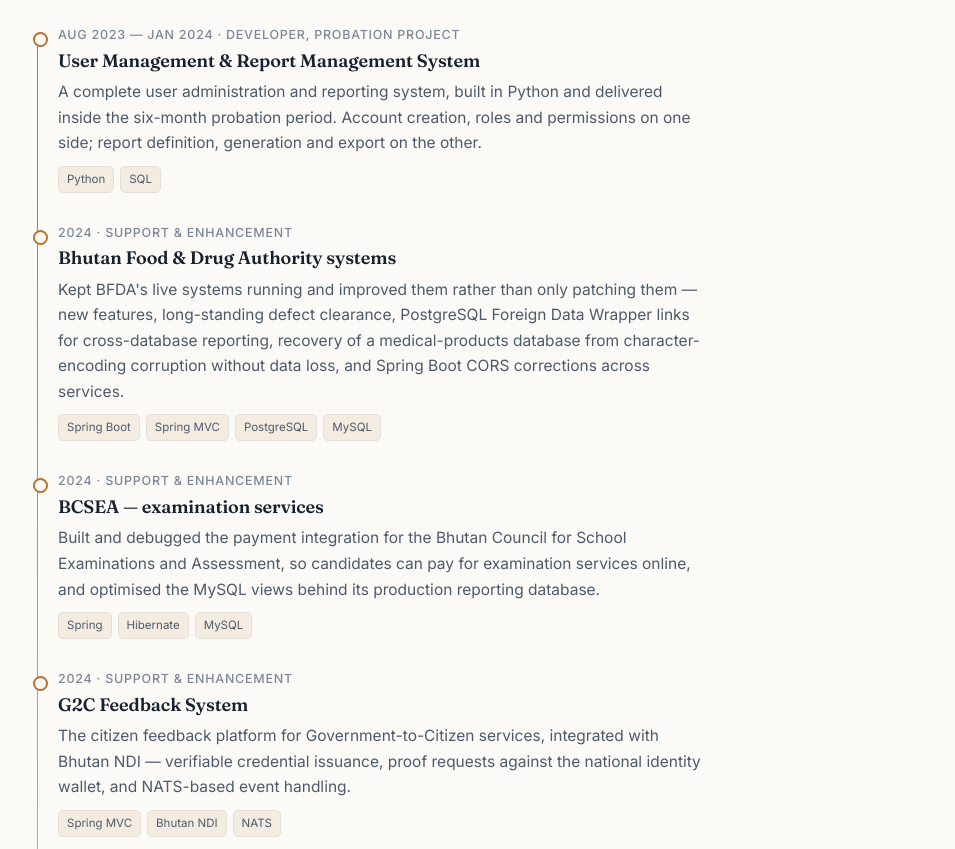
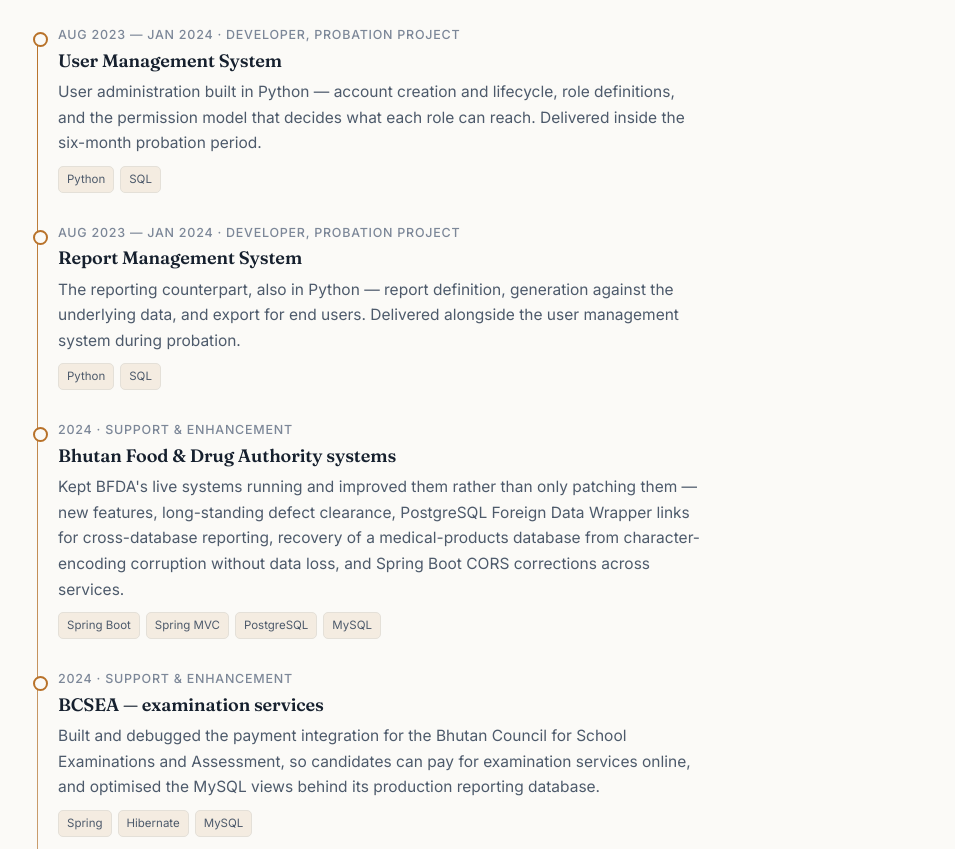
Before and after one commit to GaneshChhetri/GaneshChhetri.github.io, a plain HTML site: page index.html in a window 1280 px wide. Shown: the part 1079-1928 px from the top of the page, without its empty margins (162-1117 px from the left). Drawn offline with Linux system fonts and the light colour scheme.

Commit message:
split user management and report management into separate projects

```diff
--- a/index.html
+++ b/index.html
@@ -239,8 +239,15 @@
 
       <div class="tl-item">
         <div class="tl-when">Aug 2023 — Jan 2024 · Developer, probation project</div>
-        <h3 class="tl-what">User Management &amp; Report Management System</h3>
-        <p>A complete user administration and reporting system, built in Python and delivered inside the six-month probation period. Account creation, roles and permissions on one side; report definition, generation and export on the other.</p>
+        <h3 class="tl-what">User Management System</h3>
+        <p>User administration built in Python — account creation and lifecycle, role definitions, and the permission model that decides what each role can reach. Delivered inside the six-month probation period.</p>
+        <div class="tags"><span class="tag">Python</span><span class="tag">SQL</span></div>
+      </div>
+
+      <div class="tl-item">
+        <div class="tl-when">Aug 2023 — Jan 2024 · Developer, probation project</div>
+        <h3 class="tl-what">Report Management System</h3>
+        <p>The reporting counterpart, also in Python — report definition, generation against the underlying data, and export for end users. Delivered alongside the user management system during probation.</p>
         <div class="tags"><span class="tag">Python</span><span class="tag">SQL</span></div>
       </div>
 
```
